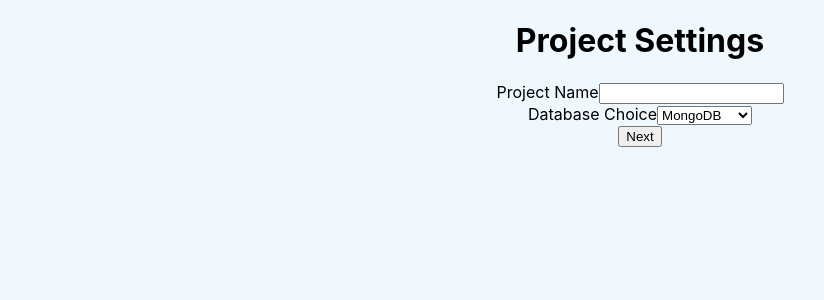
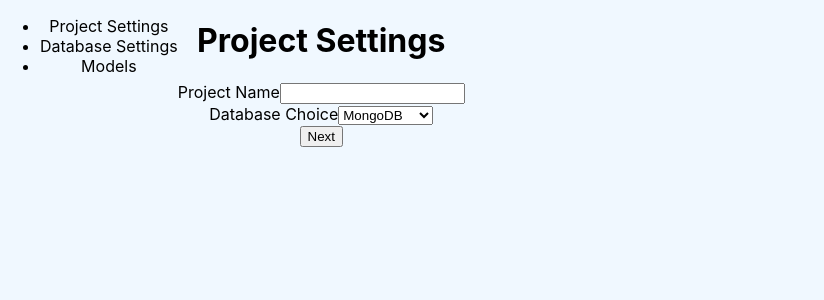
Before and after one commit to KaranBanjade/Frontend-Backend, a React (Create React App) app: page /addnewbackend in a window 1280 px wide. Shown: the top 300 px of the page, without its empty margins (0-824 px from the left). Built offline with nearby package versions, Linux system fonts and the light colour scheme.

Commit message:
added sidebar

```diff
--- a/package.json
+++ b/package.json
@@ -8,6 +8,7 @@
     "@testing-library/user-event": "^13.5.0",
     "react": "^18.2.0",
     "react-dom": "^18.2.0",
+    "react-pro-sidebar": "^1.0.0",
     "react-router-dom": "^6.9.0",
     "react-scripts": "5.0.1",
     "web-vitals": "^2.1.4"
--- a/src/components/FormsComponents/ModelsForm/ModelsFormComponent.jsx
+++ b/src/components/FormsComponents/ModelsForm/ModelsFormComponent.jsx
@@ -10,7 +10,6 @@ const ModelsFormComponent = (props) => {
         console.log(models)
         props.setModel(models)
     }, [models])
-    // console.log(models);
     return (
         <>
             <h1>Models Settings</h1>
--- /dev/null
+++ b/src/components/FormsComponents/SingleModelFieldsForm/SingleModelFieldsFormComponent.jsx
@@ -0,0 +1,47 @@
+const SingleModelFieldsFormComponent = (props) => {
+    return (
+        <>
+            <h1>Models Settings</h1>
+            <form>
+                {
+                    props.model.map((value, key) => {
+                        return (<>
+                            <label>Field</label>
+                            <input type={"text"} id={key} name={value} value={value} onChange={(e) => {
+                                e.preventDefault();
+                                props.setModel(props.model.map((value, key) => {
+                                    if (key == e.target.id) {
+                                        return e.target.value;
+                                    }
+                                    else {
+                                        return value;
+                                    }
+                                }))
+                            }} />
+                            {
+                                props.model.length > 0
+                                &&
+                                <button id={key} onClick={
+                                    (e) => {
+                                        e.preventDefault();
+                                        props.setModel(props.model.filter((value, key) => {
+                                            return key != e.target.id;
+                                        }))
+                                    }
+                                } >remove</button>}
+                            <br />
+                        </>)
+                    })
+                }
+                <button onClick={(e) => {
+                    e.preventDefault();
+                    props.setModel([...props.model, ""]);
+                }}>Add Model</button>
+
+            </form>
+
+        </>
+    )
+}
+
+export default SingleModelFieldsFormComponent;
--- a/src/components/FormsComponents/index.js
+++ b/src/components/FormsComponents/index.js
@@ -1,11 +1,13 @@
 import BeginFormComponent from './BeginForm/BeginFormComponent';
 import DatabaseFormComponent from './DatabaseForm/DatabaseFormComponent';
 import ModelsFormComponent from './ModelsForm/ModelsFormComponent';
+import SingleModelFieldsFormComponent from './SingleModelFieldsForm/SingleModelFieldsFormComponent';
 
 const FormComponents = {
     BeginFormComponent,
     DatabaseFormComponent,
-    ModelsFormComponent
+    ModelsFormComponent,
+    SingleModelFieldsFormComponent
 }
 
 export default FormComponents;
--- /dev/null
+++ b/src/components/SidebarComponent/SidebarComponent.jsx
@@ -0,0 +1,36 @@
+const SidebarComponent = (props) => {
+    console.log(props.models)
+    return (
+        <div className="sidebar">
+            <ul className="list">
+                <li className="list-item">
+                        <i className="fas fa-home"></i>
+                        <span>Project Settings</span>
+                </li>
+                <li className="list-item">
+                        <i className="fas fa-info-circle"></i>
+                        <span>Database Settings</span>
+                </li>
+                <li className="list-item">
+                        <i className="fas fa-address-book"></i>
+                        <span>Models</span>
+                        {
+                    props.models&&props.models.length>0&&props.models.map((value,key)=>{
+                        if (value.length>0 )
+                            return(
+
+                            <li className="list-item">
+                                <i className="fas fa-address-book"></i>
+                                <span>{value}</span>
+                            </li>
+                        )
+                    })
+                }
+                </li>
+            </ul>
+        </div>
+
+    )
+}
+
+export default SidebarComponent
--- /dev/null
+++ b/src/pages/CreateProjectPage/CreateProjectPage.css
@@ -0,0 +1,3 @@
+.create-content{
+    display: flex;
+}
--- a/src/pages/CreateProjectPage/CreateProjectPage.jsx
+++ b/src/pages/CreateProjectPage/CreateProjectPage.jsx
@@ -1,30 +1,47 @@
 import React, { useEffect, useState } from "react";
+import "./CreateProjectPage.css";
 import Components from "../../components";
-const { BeginFormComponent, DatabaseFormComponent,ModelsFormComponent } = Components;
+import SidebarComponent from "../../components/SidebarComponent/SidebarComponent";
+const { BeginFormComponent, DatabaseFormComponent,ModelsFormComponent,SingleModelFieldsFormComponent } = Components;
 
 const CreateProjectPage = () => {
     const [counter, setCounter] = useState(0);
     const [model, setModel] = useState([]);
-    const FormsArray = {
+    // const [fieldsLength, setFieldsLength] = useState(0);
+
+    let FormsArray = {
         0: <BeginFormComponent />,
         1: <DatabaseFormComponent />,
         2: <ModelsFormComponent setModel = {setModel} model = {model}/>,
-        3: <BeginFormComponent />
+        3: <SingleModelFieldsFormComponent model = {model} setModel = {setModel}/>
     }
-    useEffect(() => {
+    // useEffect(() => {
+    //     if(model.length!=fieldsLength){
+    //         setFieldsLength(model.length);
+    //     }
+    //     const fieldsObject = {}
+    //     model.map((value,key)=>{
+    //         fieldsObject.push(<SingleModelFieldsFormComponent model = {value}/>);
+    //     })
+    //     FormsArray[3] = fieldsObject;
+    // }, [model])
 
-
-    }, [counter])
+    useEffect(() => {}, [counter, model])
 
     return (
         <>
+        <div className="create-content">
+            <SidebarComponent className = "sidebar" models = {model}/>
+            <div>
             {
                 FormsArray[counter]
             }
             <button onClick={() => setCounter(counter + 1)}>Next</button>
             {counter>0&&<button onClick={() => setCounter(counter - 1)}>Back</button>}
+            </div>
+        </div>
+        </>
 
-        </>
     )
 }
 
```
Also changed, not shown: 1 other file (tests, documents, lock files or other folders).
